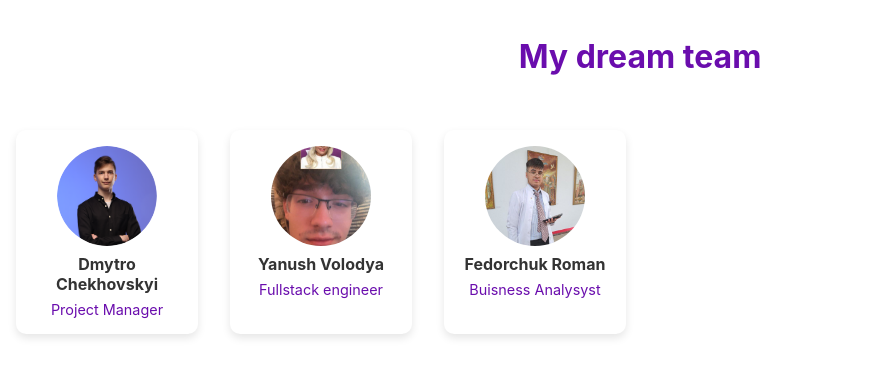
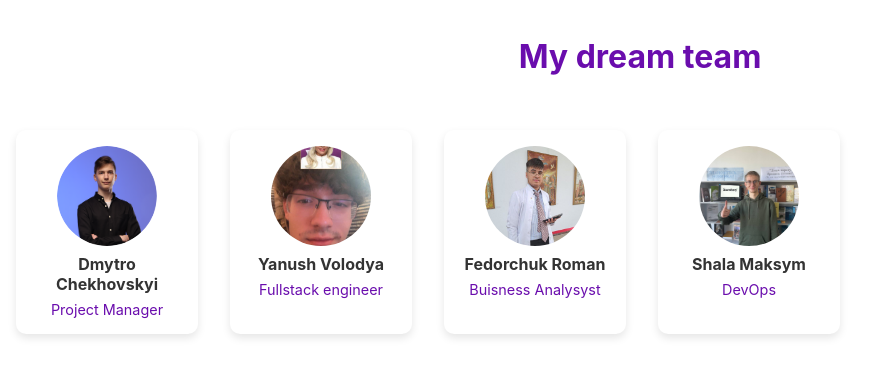
Before and after one commit to TheDeiw/My-dream-team-PZ22-5, a React (Create React App) app: page / in a window 1280 px wide. Shown: the top 376 px of the page, without its empty margins (0-885 px from the left). Built offline with nearby package versions, Linux system fonts and the light colour scheme.

Commit message:
Add Maksym's Shala card

```diff
--- a/src/components/Body.js
+++ b/src/components/Body.js
@@ -23,6 +23,13 @@ const Body = () => {
           <h2 style={styles.name}>Fedorchuk Roman</h2>
           <p style={styles.position}>Buisness Analysyst</p>
 
+        </div>
+      </div>
+      <div style={styles.card}>
+<img src={"/photo_2024-11-20_14-13-13.jpg"} alt="Shala Maksym" style={styles.photo} />
+        <div style={styles.textContainer}>
+          <h2 style={styles.name}>Shala Maksym</h2>
+          <p style={styles.position}>DevOps</p>
         </div>
       </div>
     </main>
```
Also changed, not shown: public/photo_2024-11-20_14-13-13.jpg (added), 1 other file (tests, documents, lock files or other folders).
